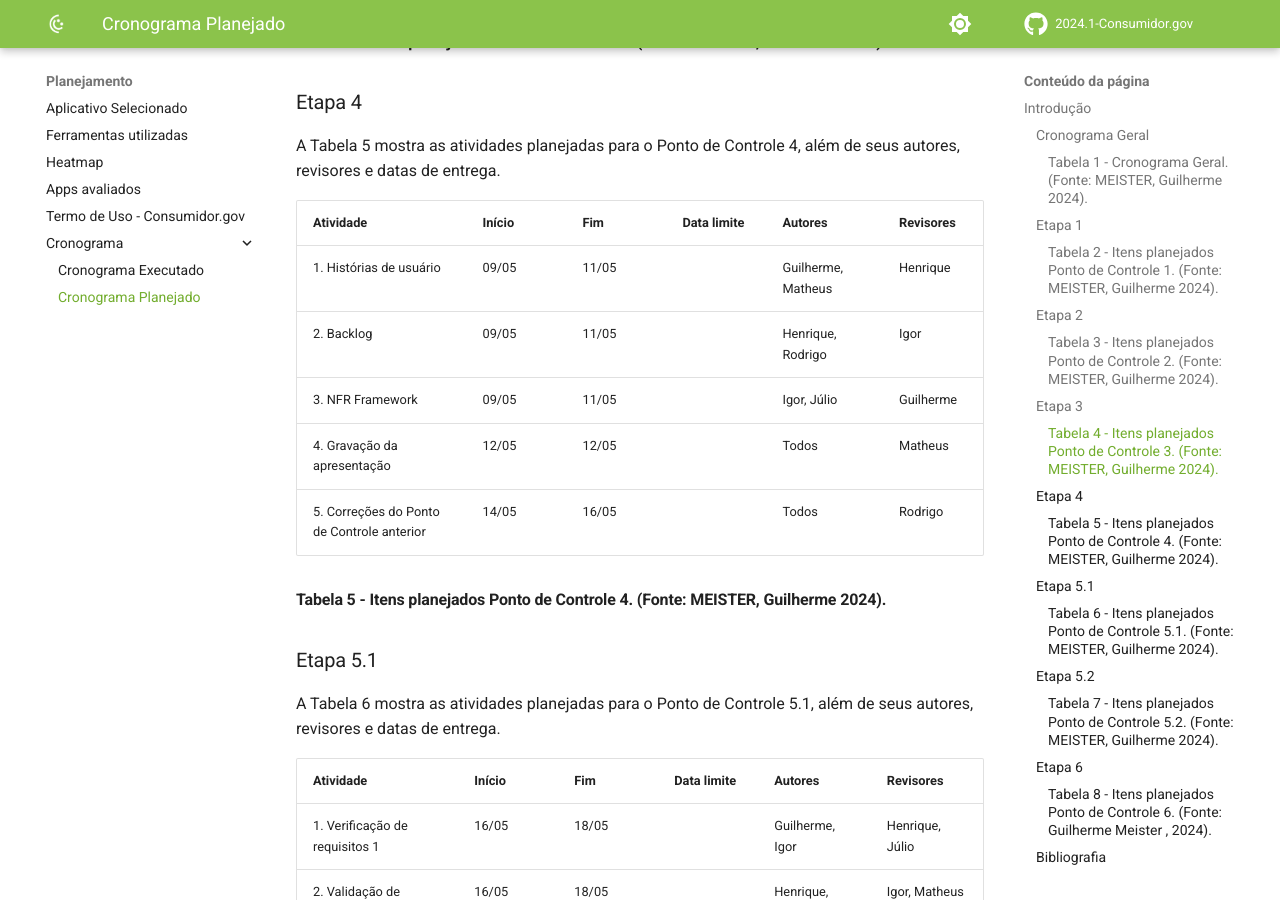
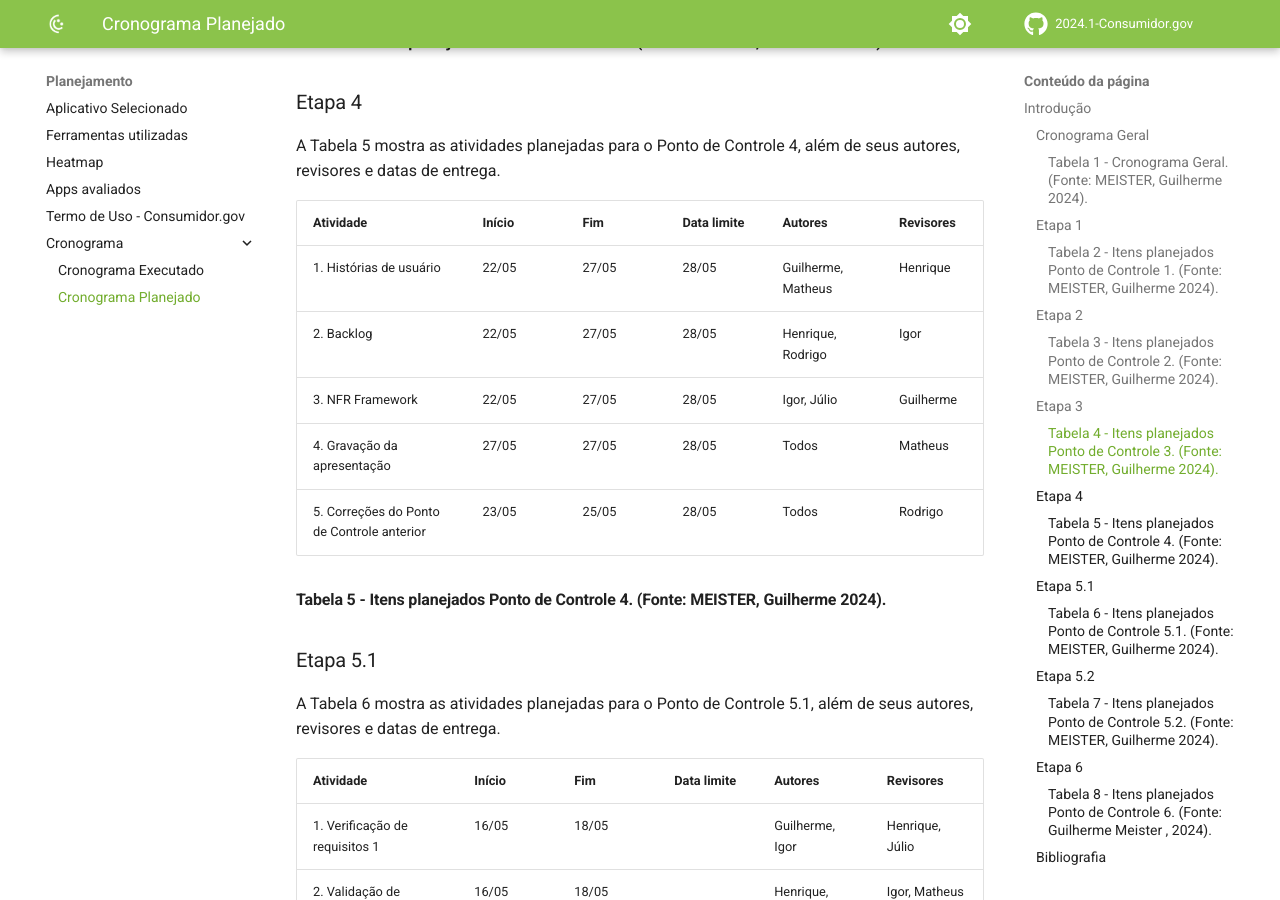
Before and after one commit to Requisitos-de-Software/2024.1-Grupo08, an MkDocs documentation site: the page built from docs/Planejamento/cronograma/cronograma-planejado.md, in a window 1280 px wide and 900 px high, scrolled down 4284 px. Built offline with MkDocs 1.6.1 and Material for MkDocs 9.7.7, drawn with Linux system fonts in a browser that asks for light colours; comment, search, counter and statistics services are not loaded.

Commit message:
Update etapa 04

```diff
--- a/docs/Planejamento/cronograma/cronograma-planejado.md
+++ b/docs/Planejamento/cronograma/cronograma-planejado.md
@@ -83,11 +83,11 @@ A Tabela 5 mostra as atividades planejadas para o Ponto de Controle 4, além de
 
 | Atividade | Início | Fim | Data limite |Autores | Revisores |
 |-----------|--------|-----|-----|---------|-----------|
-| 1. Histórias de usuário | 09/05 | 11/05 | | Guilherme, Matheus | Henrique |
-| 2. Backlog |  09/05 | 11/05 | | Henrique, Rodrigo | Igor |
-| 3. NFR Framework | 09/05 | 11/05 | | Igor, Júlio | Guilherme |
-| 4. Gravação da apresentação | 12/05 | 12/05 || Todos | Matheus |
-| 5. Correções do Ponto de Controle anterior | 14/05 | 16/05 || Todos | Rodrigo |
+| 1. Histórias de usuário | 22/05 | 27/05 | 28/05 | Guilherme, Matheus | Henrique |
+| 2. Backlog | 22/05 | 27/05 | 28/05 | Henrique, Rodrigo | Igor |
+| 3. NFR Framework | 22/05 | 27/05 | 28/05 | Igor, Júlio | Guilherme |
+| 4. Gravação da apresentação | 27/05 | 27/05 | 28/05 | Todos | Matheus |
+| 5. Correções do Ponto de Controle anterior | 23/05 | 25/05 | 28/05 | Todos | Rodrigo |
 
 #### Tabela 5 - Itens planejados Ponto de Controle 4. (Fonte: MEISTER, Guilherme 2024).
 
```
